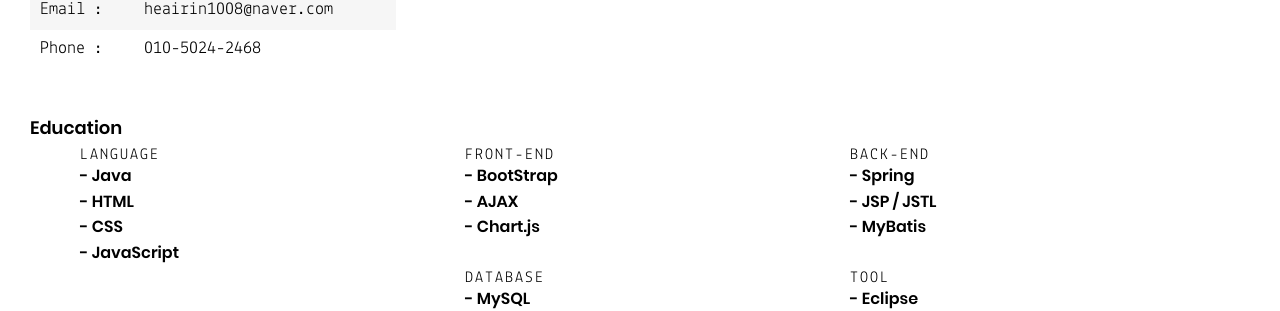
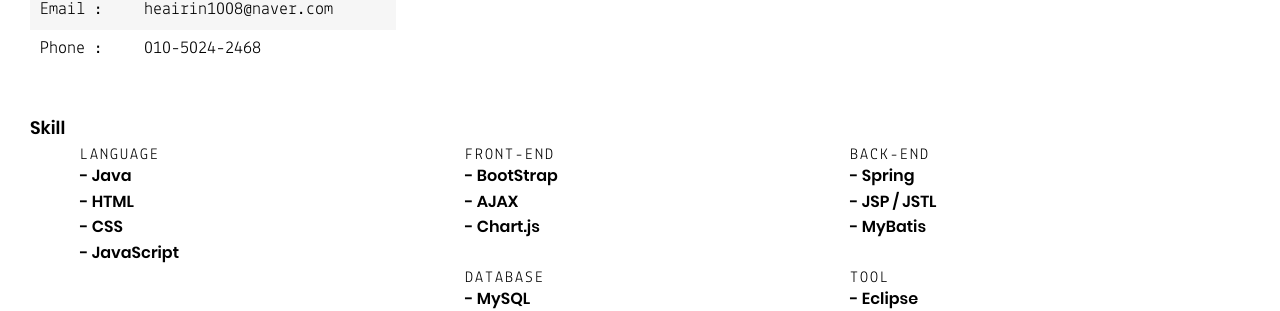
Before and after one commit to heairin1008/heairin1008.github.io, a Jekyll site: the page built from index.html, in a window 1280 px wide and 900 px high, scrolled down 301 px. Shown: the part 145-456 px from the top of the window. Built offline with Jekyll 4.4.1, drawn with Linux system fonts in a browser that asks for light colours.

Commit message:
Update index.html

```diff
--- a/index.html
+++ b/index.html
@@ -37,7 +37,7 @@
 		</section>
 		<section class="intro">
 			<div class="container">
-				<h3>Education</h3>
+				<h3>Skill</h3>
 				<ul class="container projects-list" style="margin-left:20px;">
                				<li class="img-wrapper">
 						<h2>Language</h2>
```
